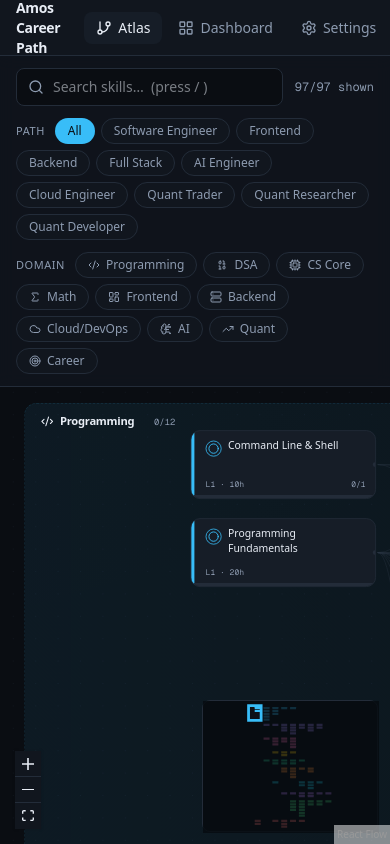
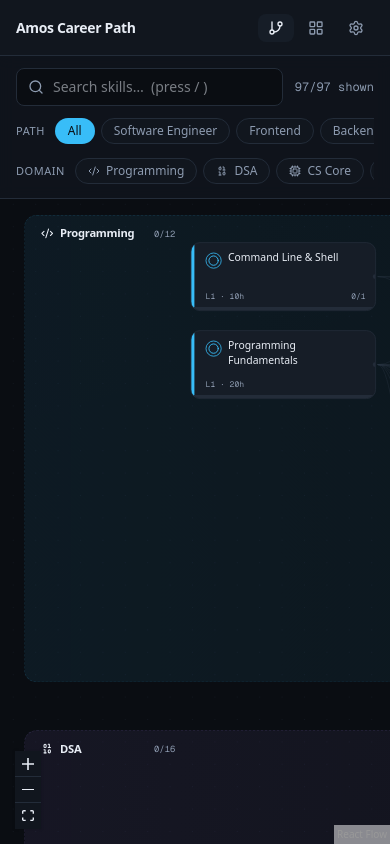
Before and after one commit to aabdulai116/amos-career-path, a Next.js app: page / in a window 390 px wide. Built offline with nearby package versions, Linux system fonts and the light colour scheme.

Commit message:
fix: make the nav and filter bar usable on a phone
The wordmark wrapped and Settings fell off the edge at 375px. Nav labels collapse
to icons but stay in the accessibility tree, chip rows scroll sideways instead of
wrapping, and the minimap is hidden below sm where it covered the canvas.

```diff
--- a/src/components/Nav.tsx
+++ b/src/components/Nav.tsx
@@ -14,17 +14,17 @@ export function Nav() {
   const pathname = usePathname();
 
   return (
-    <header className="flex h-14 shrink-0 items-center gap-6 border-b border-[var(--border)] bg-[var(--surface)] px-4">
-      <Link href="/" className="flex items-baseline gap-2">
-        <span className="text-sm font-semibold tracking-tight">
+    <header className="flex h-14 shrink-0 items-center gap-3 overflow-hidden border-b border-[var(--border)] bg-[var(--surface)] px-4 sm:gap-6">
+      <Link href="/" className="flex min-w-0 items-baseline gap-2">
+        <span className="truncate text-sm font-semibold tracking-tight whitespace-nowrap">
           Amos Career Path
         </span>
-        <span className="hidden font-mono text-[10px] text-[var(--muted)] sm:inline">
+        <span className="hidden font-mono text-[10px] whitespace-nowrap text-[var(--muted)] lg:inline">
           summer 2028
         </span>
       </Link>
 
-      <nav aria-label="Main" className="flex items-center gap-1">
+      <nav aria-label="Main" className="ml-auto flex items-center gap-1 sm:ml-0">
         {links.map(({ href, label, icon: Icon }) => {
           const active = pathname === href;
           return (
@@ -32,14 +32,16 @@ export function Nav() {
               key={href}
               href={href}
               aria-current={active ? "page" : undefined}
-              className={`inline-flex items-center gap-1.5 rounded-lg px-3 py-1.5 text-sm transition-colors ${
+              className={`inline-flex shrink-0 items-center gap-1.5 rounded-lg px-2.5 py-1.5 text-sm transition-colors sm:px-3 ${
                 active
                   ? "bg-[var(--surface-raised)] text-[var(--foreground)]"
                   : "text-[var(--muted)] hover:text-[var(--foreground)]"
               }`}
             >
-              <Icon className="size-4" aria-hidden />
-              {label}
+              <Icon className="size-4 shrink-0" aria-hidden />
+              {/* Label collapses to the icon on narrow screens but stays in the
+                  accessibility tree. */}
+              <span className="sr-only sm:not-sr-only">{label}</span>
             </Link>
           );
         })}
--- a/src/components/atlas/Atlas.tsx
+++ b/src/components/atlas/Atlas.tsx
@@ -273,7 +273,8 @@ function AtlasCanvas() {
             maskStrokeColor="#38bdf8"
             maskStrokeWidth={3}
             style={{ width: 176, height: 132 }}
-            className="!m-3 !rounded-lg !border !border-[var(--border)]"
+            // On a phone the minimap would cover most of the canvas.
+            className="!m-3 !hidden !rounded-lg !border !border-[var(--border)] sm:!block"
             nodeColor={(node) =>
               node.type === "band"
                 ? "transparent"
--- a/src/components/atlas/FilterBar.tsx
+++ b/src/components/atlas/FilterBar.tsx
@@ -101,7 +101,7 @@ export function FilterBar({
 
   const chip = (active: boolean): string =>
     [
-      "rounded-full border px-3 py-1 text-xs whitespace-nowrap transition-colors",
+      "shrink-0 rounded-full border px-3 py-1 text-xs whitespace-nowrap transition-colors",
       active
         ? "border-transparent text-[#0a0d12]"
         : "border-[var(--border)] bg-[var(--surface)] text-[var(--muted)] hover:text-[var(--foreground)]",
@@ -168,8 +168,8 @@ export function FilterBar({
         </span>
       </div>
 
-      <div className="flex flex-wrap items-center gap-1.5">
-        <span className="mr-1 text-[11px] tracking-wider text-[var(--muted)] uppercase">
+      <div className="flex items-center gap-1.5 overflow-x-auto pb-0.5 sm:flex-wrap sm:overflow-x-visible sm:pb-0">
+        <span className="mr-1 shrink-0 text-[11px] tracking-wider text-[var(--muted)] uppercase">
           Path
         </span>
         <button
@@ -199,14 +199,14 @@ export function FilterBar({
           );
         })}
         {selectedPath && (
-          <span className="w-full text-[11px] text-[var(--muted)] italic">
+          <span className="hidden w-full text-[11px] text-[var(--muted)] italic sm:block">
             {selectedPath.tagline}
           </span>
         )}
       </div>
 
-      <div className="flex flex-wrap items-center gap-1.5">
-        <span className="mr-1 text-[11px] tracking-wider text-[var(--muted)] uppercase">
+      <div className="flex items-center gap-1.5 overflow-x-auto pb-0.5 sm:flex-wrap sm:overflow-x-visible sm:pb-0">
+        <span className="mr-1 shrink-0 text-[11px] tracking-wider text-[var(--muted)] uppercase">
           Domain
         </span>
         {domains.map((domain) => {
@@ -229,7 +229,7 @@ export function FilterBar({
           <button
             type="button"
             onClick={() => selectedDomainIds.forEach(onToggleDomain)}
-            className="inline-flex items-center gap-1 rounded-full px-2 py-1 text-xs text-[var(--muted)] hover:text-[var(--foreground)]"
+            className="inline-flex shrink-0 items-center gap-1 rounded-full px-2 py-1 text-xs text-[var(--muted)] hover:text-[var(--foreground)]"
           >
             <X className="size-3" aria-hidden />
             clear
```
